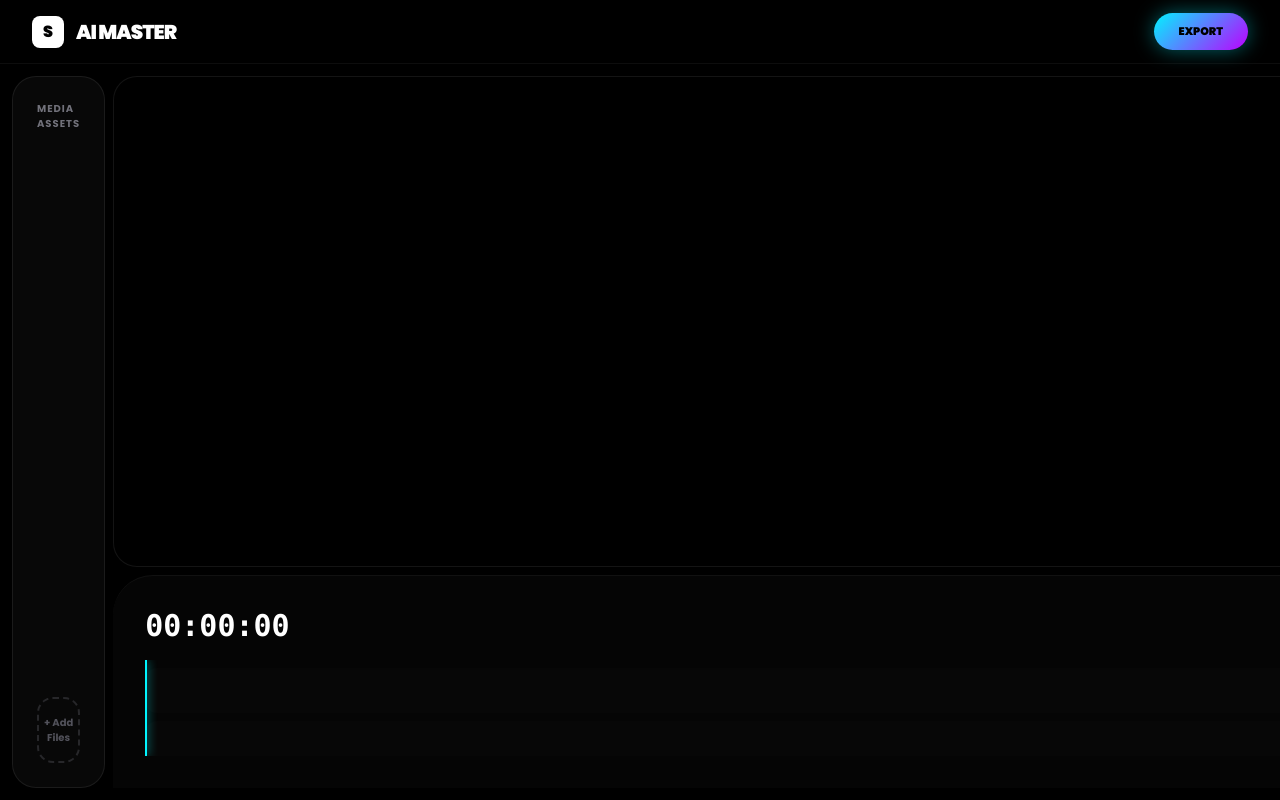
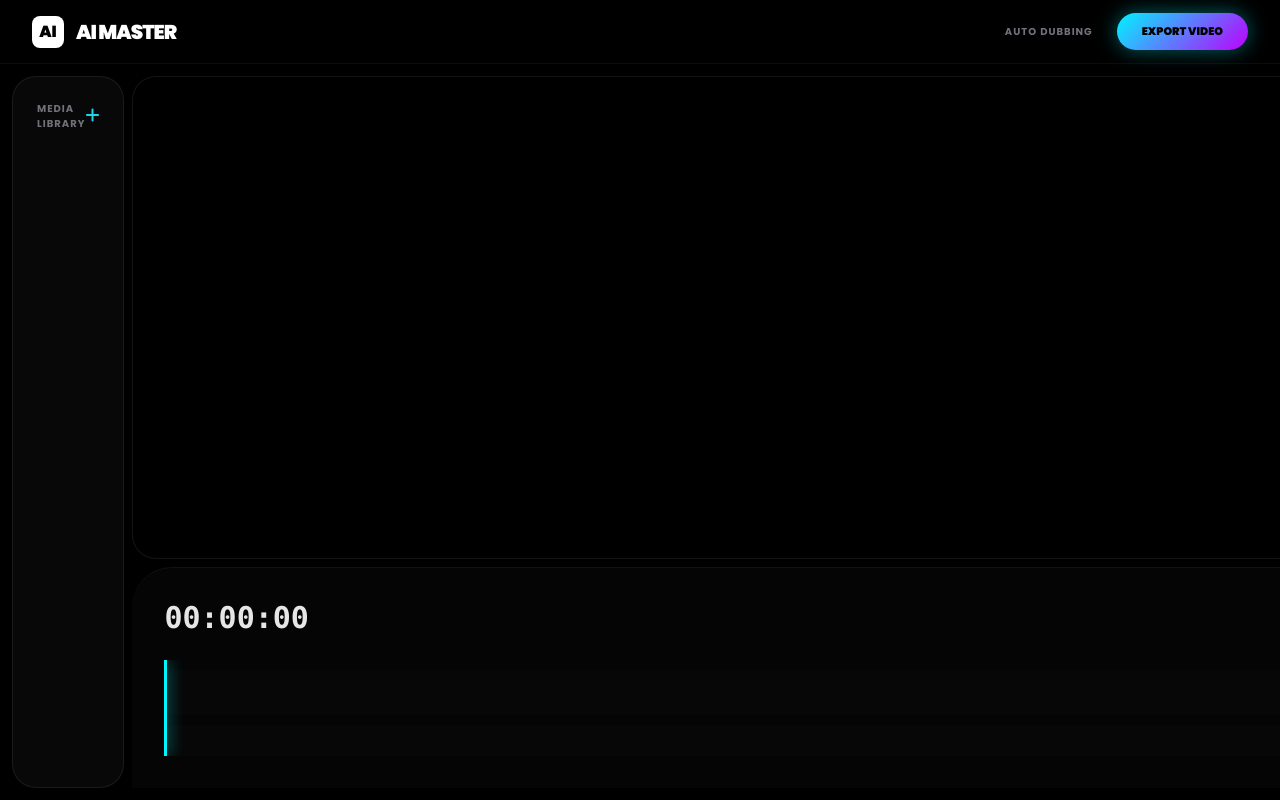
Before and after one commit to mdshakilbai603/AIMASTER, a Flask app: page / in a window 1280 px wide. Run offline with Flask 3, Linux system fonts and the light colour scheme; parts of the project's set-up code (start-up, migrations or seed data) failed here and were passed over; some libraries are stand-ins or nearby versions.

Commit message:
Update index.html

```diff
--- a/templates/index.html
+++ b/templates/index.html
@@ -10,44 +10,62 @@
     <link rel="stylesheet" href="https://cdnjs.cloudflare.com/ajax/libs/font-awesome/6.6.0/css/all.min.css">
 
     <style>
-        @import url('https://fonts.googleapis.com/css2?family=Montserrat:wght@900&family=Poppins:wght@700;900&display=swap');
+        @import url('https://fonts.googleapis.com/css2?family=Montserrat:wght@100;400;900&family=Poppins:wght@700;900&display=swap');
+
+        :root {
+            --aurora-1: #00f5ff;
+            --aurora-2: #bd00ff;
+        }
 
         body { background: #000; color: #fff; font-family: 'Poppins', sans-serif; overflow: hidden; height: 100vh; }
 
-        /* --- সেই প্রথম প্রিমিয়াম এনিমেশন (Cosmic Rings) --- */
+        /* --- সেই প্রথম GSAP Cosmic Ring Animation --- */
         #intro-overlay {
             position: fixed;
             inset: 0;
-            background: radial-gradient(circle at center, #0a0a0a 0%, #000 100%);
+            background: radial-gradient(circle at center, #050505 0%, #000 100%);
             z-index: 10000;
             display: flex;
+            flex-direction: column;
             align-items: center;
             justify-content: center;
         }
 
         .cosmic-ring {
             position: absolute;
-            width: 300px; height: 300px;
+            width: 350px; height: 350px;
             border-radius: 50%;
-            border: 2px solid #00f5ff;
+            border: 2px solid var(--aurora-1);
             opacity: 0;
             transform: scale(0) rotateX(75deg);
         }
 
         .shakil-title {
-            font-size: 6rem;
+            font-size: clamp(3rem, 10vw, 6rem);
             font-weight: 900;
-            background: linear-gradient(to right, #fff, #00f5ff, #bd00ff, #fff);
-            background-size: 300%;
+            background: linear-gradient(to right, #fff, var(--aurora-1), var(--aurora-2), #fff);
+            background-size: 200% auto;
             -webkit-background-clip: text;
             -webkit-text-fill-color: transparent;
-            animation: flow 5s infinite linear;
+            animation: shine 4s linear infinite;
             z-index: 10;
+            margin-bottom: 10px;
         }
 
-        @keyframes flow { 0% { background-position: 0%; } 100% { background-position: 300%; } }
+        @keyframes shine { to { background-position: 200% center; } }
 
-        /* --- মেইন অ্যাপ ডিজাইন (ছবির মতো ডার্ক ও গ্লোয়িং) --- */
+        /* নামের নিচে ওয়েবসাইটের নাম */
+        .site-subtitle {
+            font-size: 12px;
+            letter-spacing: 12px;
+            color: #555;
+            text-transform: uppercase;
+            font-weight: bold;
+            opacity: 0;
+            transform: translateY(20px);
+        }
+
+        /* --- UI ডিজাইন (ছবির মতো) --- */
         .glass-panel {
             background: rgba(255, 255, 255, 0.03);
             backdrop-filter: blur(20px);
@@ -55,57 +73,65 @@
             border-radius: 24px;
         }
 
-        .action-btn {
-            background: linear-gradient(135deg, #00f5ff, #bd00ff);
+        .neon-btn {
+            background: linear-gradient(135deg, var(--aurora-1), var(--aurora-2));
             color: #000; font-weight: 900;
             padding: 10px 25px; border-radius: 50px;
             text-transform: uppercase; font-size: 11px;
             box-shadow: 0 0 20px rgba(0, 245, 255, 0.4);
         }
 
-        /* টাইমলাইন সেটিংস */
-        .timeline { background: #050505; border-top: 1px solid #111; border-radius: 40px 40px 0 0; }
-        .playhead { position: absolute; top: 0; bottom: 0; width: 2px; background: #00f5ff; box-shadow: 0 0 10px #00f5ff; }
-        .track { height: 45px; background: rgba(255,255,255,0.01); margin: 8px 0; border-radius: 12px; position: relative; min-width: 5000px; }
+        .timeline-box { background: #050505; border-top: 1px solid #111; border-radius: 40px 40px 0 0; }
+        .playhead { position: absolute; top: 0; bottom: 0; width: 3px; background: var(--aurora-1); box-shadow: 0 0 15px var(--aurora-1); z-index: 50; }
+        .track { height: 45px; background: rgba(255,255,255,0.01); margin: 10px 0; border-radius: 12px; position: relative; min-width: 5000px; }
     </style>
 </head>
 <body class="flex flex-col">
 
     <div id="intro-overlay">
         <div class="cosmic-ring" id="ring-1"></div>
-        <div class="cosmic-ring" id="ring-2" style="border-color: #bd00ff;"></div>
+        <div class="cosmic-ring" id="ring-2" style="border-color: var(--aurora-2);"></div>
         <h1 class="shakil-title" id="main-name">SHAKIL</h1>
+        <p class="site-subtitle" id="sub-name">AI MASTER</p>
     </div>
 
     <div id="app" class="flex-1 flex flex-col opacity-0">
-        <header class="h-16 px-8 flex items-center justify-between border-b border-white/5 bg-black/60">
+        <header class="h-16 px-8 flex items-center justify-between border-b border-white/5 bg-black/60 backdrop-blur-md">
             <div class="flex items-center gap-3">
-                <div class="w-8 h-8 bg-white rounded-lg flex items-center justify-center text-black font-black">S</div>
+                <div class="w-8 h-8 bg-white rounded-lg flex items-center justify-center text-black font-black">AI</div>
                 <h1 class="font-black text-xl tracking-tighter uppercase">AI Master</h1>
             </div>
-            <button class="action-btn">Export</button>
+            <div class="flex gap-6 items-center">
+                <button onclick="openDub()" class="text-[10px] font-bold text-zinc-500 hover:text-white transition tracking-widest uppercase">Auto Dubbing</button>
+                <button class="neon-btn">Export Video</button>
+            </div>
         </header>
 
         <main class="flex-1 flex overflow-hidden p-2">
             <aside class="w-72 glass-panel m-1 p-6 flex flex-col gap-4">
-                <span class="text-[10px] font-bold text-zinc-500 uppercase tracking-widest">Media Assets</span>
+                <div class="flex justify-between items-center mb-2">
+                    <span class="text-[10px] font-bold text-zinc-500 uppercase tracking-widest">Media Library</span>
+                    <button onclick="document.getElementById('f-in').click()" class="text-cyan-400"><i class="fa-solid fa-plus"></i></button>
+                </div>
                 <div id="media-list" class="flex-1 overflow-y-auto space-y-3"></div>
-                <button onclick="document.getElementById('f-in').click()" class="w-full py-4 border-2 border-dashed border-zinc-800 rounded-2xl text-[10px] text-zinc-600 hover:border-cyan-500 transition">+ Add Files</button>
                 <input type="file" id="f-in" class="hidden" multiple onchange="handleUpload(this)">
             </aside>
 
             <section class="flex-1 flex flex-col m-1">
                 <div class="flex-1 glass-panel relative flex items-center justify-center bg-black/40 overflow-hidden">
-                    <video id="v-player" class="max-w-full max-h-full rounded-xl"></video>
-                    <div class="absolute bottom-8 flex gap-8 bg-black/80 px-8 py-4 rounded-full border border-white/10">
-                        <button onclick="toggle()" class="w-12 h-12 bg-white text-black rounded-full flex items-center justify-center text-xl"><i id="p-ico" class="fa-solid fa-play"></i></button>
+                    <video id="v-player" class="max-w-full max-h-full rounded-xl shadow-2xl"></video>
+                    <div class="absolute bottom-10 flex gap-8 bg-black/80 px-10 py-5 rounded-full border border-white/10">
+                        <button onclick="toggle()" class="w-12 h-12 bg-white text-black rounded-full flex items-center justify-center text-xl shadow-xl"><i id="p-ico" class="fa-solid fa-play"></i></button>
                     </div>
                 </div>
 
-                <div class="timeline mt-2 p-8 overflow-hidden">
-                    <div class="flex justify-between items-center mb-4">
-                        <span id="timer" class="text-3xl font-black font-mono">00:00:00</span>
-                        <button onclick="openDub()" class="text-xs font-bold text-cyan-400 uppercase tracking-widest">AI Dubbing</button>
+                <div class="timeline-box mt-2 p-8 overflow-hidden">
+                    <div class="flex justify-between items-center mb-6">
+                        <span id="timer" class="text-3xl font-black font-mono text-white/90">00:00:00</span>
+                        <div class="flex gap-2 items-center">
+                            <div class="w-2 h-2 bg-emerald-500 rounded-full animate-pulse"></div>
+                            <span class="text-[9px] text-zinc-500 font-bold uppercase tracking-widest">Dubbing Track Active</span>
+                        </div>
                     </div>
                     <div class="relative overflow-x-auto h-24" id="timeline-scroll">
                         <div id="playhead" class="playhead"></div>
@@ -119,11 +145,11 @@
 
     <div id="dub-modal" class="hidden fixed inset-0 bg-black/95 z-[1000] flex items-center justify-center backdrop-blur-3xl">
         <div class="w-full max-w-md glass-panel p-10">
-            <h2 class="text-2xl font-black mb-6 uppercase tracking-tighter text-cyan-400">AI Voice Sync</h2>
-            <textarea id="dub-txt" class="w-full bg-zinc-950 border border-white/10 p-5 rounded-2xl outline-none focus:border-cyan-500 text-sm mb-6 h-32" placeholder="সংলাপটি লিখুন..."></textarea>
+            <h2 class="text-2xl font-black mb-6 uppercase tracking-tighter text-cyan-400">AI Drama Voice</h2>
+            <textarea id="dub-txt" class="w-full bg-zinc-950 border border-white/10 p-5 rounded-2xl outline-none focus:border-cyan-500 text-sm mb-6 h-32" placeholder="নাটকের সংলাপ এখানে লিখুন..."></textarea>
             <div class="flex gap-4">
                 <button onclick="closeDub()" class="flex-1 text-zinc-600 font-bold uppercase text-xs">Cancel</button>
-                <button onclick="runDub()" class="flex-[2] action-btn">Generate</button>
+                <button onclick="runDub()" class="flex-[2] neon-btn">Sync Voice</button>
             </div>
         </div>
     </div>
@@ -132,13 +158,14 @@
         const video = document.getElementById('v-player');
         const playIco = document.getElementById('p-ico');
 
-        // --- সেই প্রথম GSAP এনিমেশন (Rings & Dynamic Scale) ---
+        // --- সেই সঠিক GSAP Cosmic Animation ---
         window.addEventListener('load', () => {
             const tl = gsap.timeline();
             tl.to("#ring-1", { duration: 1.5, opacity: 0.5, scale: 2.5, ease: "power4.out" })
               .to("#ring-2", { duration: 1.5, opacity: 0.3, scale: 3.2, ease: "power4.out" }, "-=1")
-              .to("#main-name", { duration: 2, scale: 1.1, opacity: 1, ease: "elastic.out(1, 0.3)" }, "-=1")
-              .to("#intro-overlay", { duration: 1.2, y: "-100%", ease: "expo.inOut", delay: 0.5 })
+              .to("#main-name", { duration: 1.5, opacity: 1, scale: 1, ease: "back.out(1.7)" }, "-=1")
+              .to("#sub-name", { duration: 1, opacity: 1, y: 0, ease: "power2.out" }, "-=0.5")
+              .to("#intro-overlay", { duration: 1.2, y: "-100%", ease: "expo.inOut", delay: 1 })
               .to("#app", { duration: 1, opacity: 1, ease: "power4.out" }, "-=0.8");
         });
 
@@ -154,7 +181,7 @@
             const data = await res.json();
             if(data.uploaded.length > 0) {
                 video.src = `/uploads/${data.uploaded[0]}`;
-                document.getElementById('v-track').innerHTML = `<div class="absolute h-full bg-cyan-500/30 border-l-2 border-cyan-400 px-4 flex items-center text-[10px]">${data.uploaded[0]}</div>`;
+                document.getElementById('v-track').innerHTML = `<div class="absolute h-full bg-cyan-500/20 border-l-2 border-cyan-400 px-4 flex items-center text-[10px] font-bold">${data.uploaded[0]}</div>`;
                 video.play(); playIco.className = 'fa-solid fa-pause';
             }
         }
@@ -172,13 +199,15 @@
             const data = await res.json();
             if(data.status === 'success') {
                 new Audio(data.audio_url).play();
+                document.getElementById('a-track').innerHTML += `<div class="absolute h-[30px] top-[7px] bg-purple-500/40 border-l-2 border-purple-400 px-3 flex items-center text-[9px] rounded" style="left:${video.currentTime * 40}px">Voice Sync</div>`;
                 closeDub();
             }
         }
 
         video.ontimeupdate = () => {
-            document.getElementById('timer').innerText = video.currentTime.toFixed(2);
-            document.getElementById('playhead').style.left = (video.currentTime * 40) + "px";
+            const t = video.currentTime;
+            document.getElementById('timer').innerText = t.toFixed(2).padStart(5, '0');
+            document.getElementById('playhead').style.left = (t * 40) + "px";
         };
     </script>
 </body>
```
